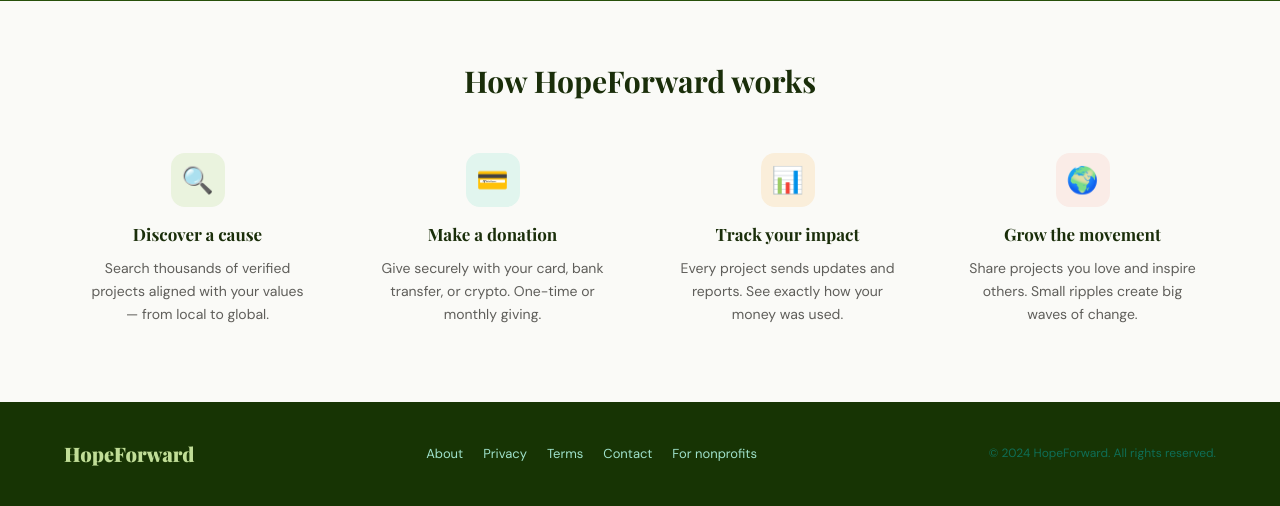
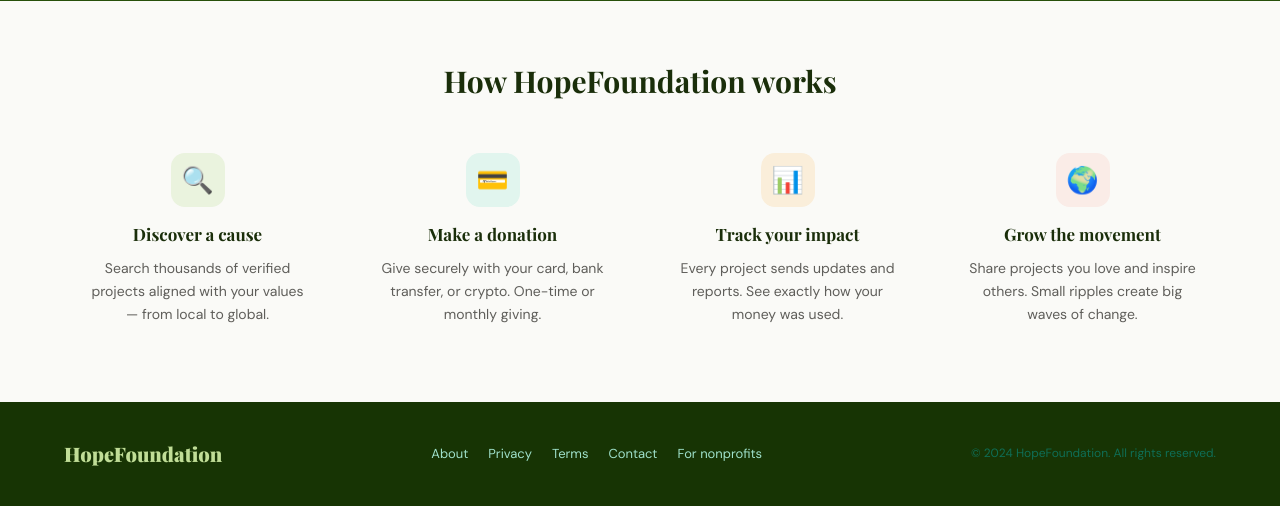
Before and after one commit to kidaqrusFan01/jaybizu, a Django app: page / in a window 1280 px wide. Shown: the part 2078-2584 px from the top of the page. Run offline with Django 5.2, Linux system fonts and the light colour scheme; some web fonts are replaced.

Commit message:
Modified templates to change whole ui footer and name

```diff
--- a/agency/templates/agency/homeview.html
+++ b/agency/templates/agency/homeview.html
@@ -415,7 +415,7 @@ footer{background:var(--green-800);color:var(--teal-100);padding:36px 5%;display
   </section>
 
   <section class="how-section">
-    <div class="section-title" style="text-align:center">How HopeForward works</div>
+    <div class="section-title" style="text-align:center">How HopeFoundation works</div>
     <div class="how-grid">
       <div class="how-step"><div class="step-icon" style="background:var(--green-50)">🔍</div><h3>Discover a cause</h3><p>Search thousands of verified projects aligned with your values — from local to global.</p></div>
       <div class="how-step"><div class="step-icon" style="background:var(--teal-50)">💳</div><h3>Make a donation</h3><p>Give securely with your card, bank transfer, or crypto. One-time or monthly giving.</p></div>
@@ -425,11 +425,11 @@ footer{background:var(--green-800);color:var(--teal-100);padding:36px 5%;display
   </section>
 
   <footer>
-    <div class="footer-logo">HopeForward</div>
+    <div class="footer-logo">HopeFoundation</div>
     <div class="footer-links">
       <a>About</a><a>Privacy</a><a>Terms</a><a>Contact</a><a onclick="goTo('nonprofit')">For nonprofits</a>
     </div>
-    <div class="footer-copy">© 2024 HopeForward. All rights reserved.</div>
+    <div class="footer-copy">© 2024 HopeFoundation. All rights reserved.</div>
   </footer>
 </div>
 
```
